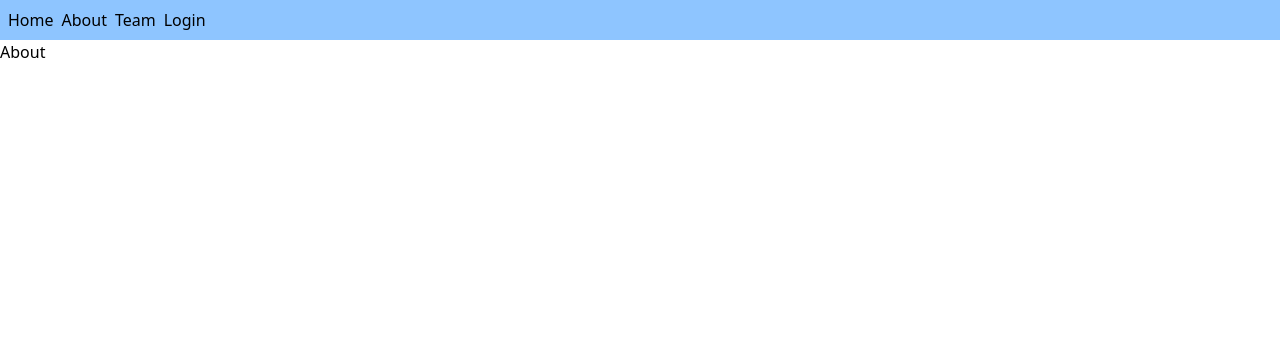
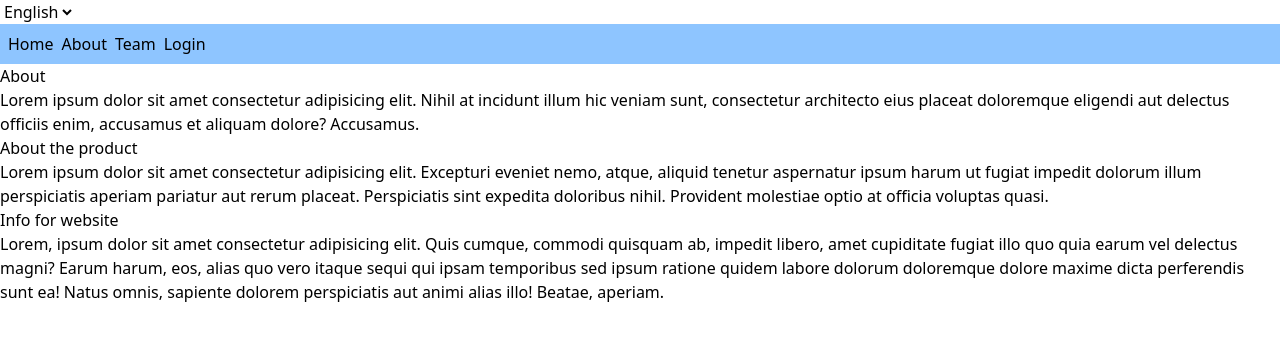
Before and after one commit to avman1998/shimmerUI, a React (Vite) app: page /about in a window 1280 px wide. Shown: the top 340 px of the page. Built offline with nearby package versions, Linux system fonts and the light colour scheme.

Commit message:
multilanguage support

```diff
--- a/src/About.jsx
+++ b/src/About.jsx
@@ -1,5 +1,32 @@
-const About = () => {
-  return <div>About</div>;
+import { langConfig } from "./utils/lang";
+const About = ({ lang }) => {
+  console.log("lang", lang);
+  const {
+    ABOUT,
+    ABOUT_DESC,
+    ABOUT_THE_PRODUCT,
+    ABOUT_THE_PRODUCT_DESC,
+    INFO_FOR_WEBSITE,
+    INFO_FOR_WEBSITE_DESC,
+  } = langConfig[lang];
+  return (
+    <>
+      <div>
+        <h1>{ABOUT}</h1>
+        <p>{ABOUT_DESC}</p>
+      </div>
+
+      <div>
+        <h1>{ABOUT_THE_PRODUCT}</h1>
+        <p>{ABOUT_THE_PRODUCT_DESC}</p>
+      </div>
+
+      <div>
+        <h1>{INFO_FOR_WEBSITE}</h1>
+        <p>{INFO_FOR_WEBSITE_DESC}</p>
+      </div>
+    </>
+  );
 };
 
 export default About;
--- a/src/App.jsx
+++ b/src/App.jsx
@@ -1,4 +1,4 @@
-import React from "react";
+import React, { useState } from "react";
 import Body from "./Body";
 import { BrowserRouter, Routes, Route } from "react-router-dom";
 import Login from "./Login";
@@ -6,15 +6,18 @@ import Team from "./Team";
 import About from "./About";
 import Header from "./Header";
 import ProtectedRoute from "./ProtectedRoute";
+import LanguageSelect from "./LanguageSelect";
 const App = () => {
+  const [lang, setLang] = useState("en");
   return (
     <div>
+      <LanguageSelect lang={lang} setLang={setLang} />
       <BrowserRouter>
         <Header />
         <Routes>
           <Route path="/" element={<Body />}></Route>
           <Route element={<ProtectedRoute />}>
-            <Route path="/about" element={<About />}></Route>
+            <Route path="/about" element={<About lang={lang} />}></Route>
             <Route path="/team" element={<Team />}></Route>
           </Route>
           <Route path="/login" element={<Login />}></Route>
--- /dev/null
+++ b/src/LanguageSelect.jsx
@@ -0,0 +1,16 @@
+const LanguageSelect = ({ lang, setLang }) => {
+  console.log("lang", lang);
+  return (
+    <select
+      name=""
+      id=""
+      value={lang}
+      onChange={(e) => setLang(e.target.value)}
+    >
+      <option value="en">English</option>
+      <option value="hi">Hindi</option>
+    </select>
+  );
+};
+
+export default LanguageSelect;
--- /dev/null
+++ b/src/utils/lang.js
@@ -0,0 +1,24 @@
+export const langConfig = {
+  en: {
+    ABOUT: "About",
+    ABOUT_DESC:
+      "Lorem ipsum dolor sit amet consectetur adipisicing elit. Nihil at incidunt illum hic veniam sunt, consectetur architecto eius placeat doloremque eligendi aut delectus officiis enim, accusamus et aliquam dolore? Accusamus.",
+    ABOUT_THE_PRODUCT: "About the product",
+    ABOUT_THE_PRODUCT_DESC:
+      "Lorem ipsum dolor sit amet consectetur adipisicing elit. Excepturi eveniet nemo, atque, aliquid tenetur aspernatur ipsum harum ut fugiat impedit dolorum illum perspiciatis aperiam pariatur aut rerum placeat. Perspiciatis sint expedita doloribus nihil. Provident molestiae optio at officia voluptas quasi.",
+    INFO_FOR_WEBSITE: "Info for website",
+    INFO_FOR_WEBSITE_DESC:
+      "Lorem, ipsum dolor sit amet consectetur adipisicing elit. Quis cumque, commodi quisquam ab, impedit libero, amet cupiditate fugiat illo quo quia earum vel delectus magni? Earum harum, eos, alias quo vero itaque sequi qui ipsam temporibus sed ipsum ratione quidem labore dolorum doloremque dolore maxime dicta perferendis sunt ea! Natus omnis, sapiente dolorem perspiciatis aut animi alias illo! Beatae, aperiam.",
+  },
+  hi: {
+    ABOUT: "के बारे में",
+    ABOUT_DESC:
+      "लोरेम इप्सम डोलर सिट अमेट कंसेक्टेचर एडिपिसिसिंग एलीट। निहिल एट इंसिडंट इल्म हिच वेनियम संट, कंसेक्टेचर आर्किटेक्टो ईयस प्लेसैट डोलोरेमक्यू एलिजेंडी ऑट डेलेक्टस ऑफिसिस एनिम, एक्यूसमस एट अलिकम डोलोर?",
+    ABOUT_THE_PRODUCT: "उत्पाद के बारे में",
+    ABOUT_THE_PRODUCT_DESC:
+      "लोरेम इप्सम डोलर सिट अमेट कंसेक्टेचर एडिपिसिसिंग एलीट। एक्सेप्टुरी ईवनिएट नेमो, एटक, एलिक्विड टेनेटुर एस्परनेचर इप्सम हैरम यूटी फ्यूगिएट इम्पेडिट डोलोरम इलम पर्सपिसियाटिस एपेरियम पैरिएटूर ऑट रेरम प्लेसैट। पर्सपिसियाटिस सिंट एक्सपीडिटा डोलोरिबस निहिल। प्रोविडेंट मोलेस्टिया ऑप्टियो और ऑफिसिया वॉलुप्टास क्वासी।",
+    INFO_FOR_WEBSITE: "वेबसाइट के लिए जानकारी",
+    INFO_FOR_WEBSITE_DESC:
+      "लोरेम, इप्सम डोलर सिट अमेट कंसेक्टेचर एडिपिसिंग एलीट। क्विस कमक्यू, कमोडी क्विस्क्वाम एबी, इम्पेडिट लिबरो, अमेट कपिडिटेट फ्यूगियाट इलो क्वो क्विआ ईयरम वेल डेलेक्टस मैग्नी? एरुम हरम, ईओएस, अलियास क्वो वेरो इटाके सेक्वी क्वि क्वि इप्सम टेम्पोरिबस सेड इप्सम राशन क्विडेम लेबर डोलोरम डोलोरेम्के डोलोर मैक्सिमे डिक्टा पेरफेरेंडिस संट ईए! नेटस ओम्निस, सेपिएंटे डोलोरेम पर्सपिसियाटिस ऑट एनिमी उर्फ़ इलो! बीटै, एपेरियम।",
+  },
+};
```
